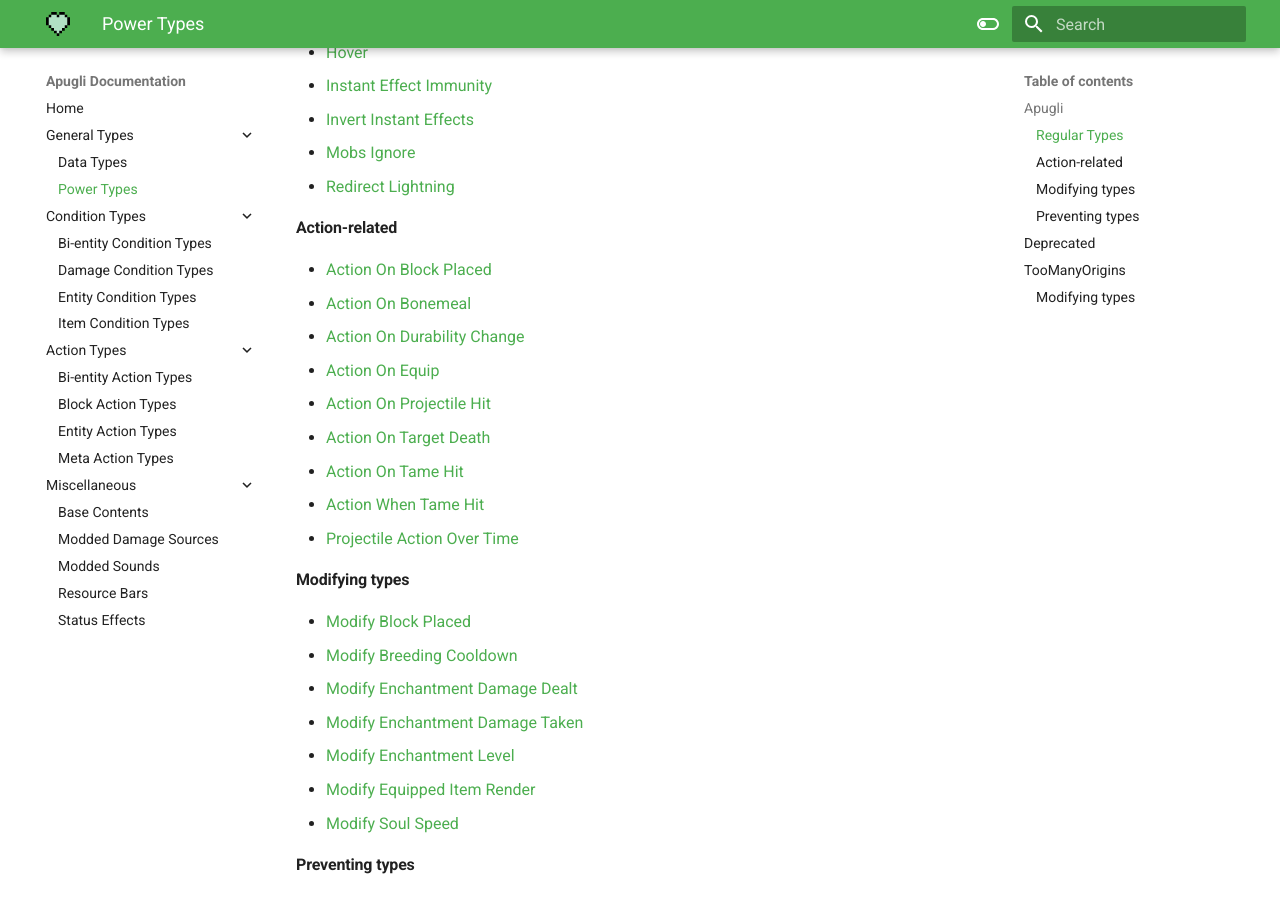
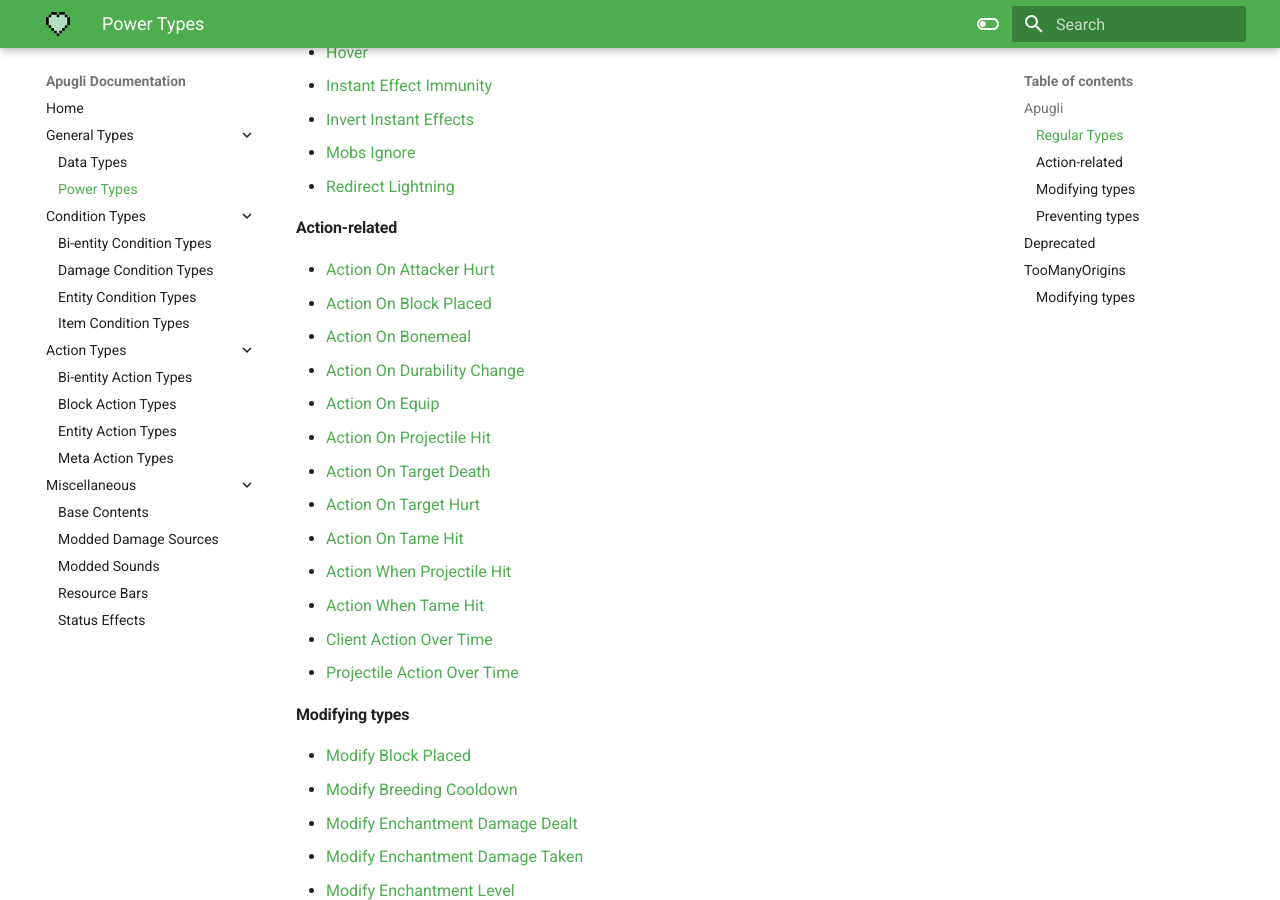
Before and after one commit to MerchantPug/apugli-docs, an MkDocs documentation site: the page built from docs/types/power_types.md, in a window 1280 px wide and 900 px high, scrolled down 719 px. Built offline with MkDocs 1.6.1 and Material for MkDocs 9.7.7, drawn with Linux system fonts in a browser that asks for light colours.

Commit message:
Add missing types to index pages.

```diff
--- a/docs/types/power_types.md
+++ b/docs/types/power_types.md
@@ -28,14 +28,18 @@ Unless stated otherwise, each power type supports a condition field that can che
 - [Redirect Lightning](redirect_lightning)
 
 #### Action-related
+- [Action On Attacker Hurt](action_on_attacker_hurt)
 - [Action On Block Placed](action_on_block_placed)
 - [Action On Bonemeal](action_on_bonemeal)
 - [Action On Durability Change](action_on_durability_change)
 - [Action On Equip](action_on_equip)
 - [Action On Projectile Hit](action_on_projectile_hit)
 - [Action On Target Death](action_on_target_death)
+- [Action On Target Hurt](action_on_target_hurt)
 - [Action On Tame Hit](action_on_tame_hit)
+- [Action When Projectile Hit](action_when_projectile_hit)
 - [Action When Tame Hit](action_when_tame_hit)
+- [Client Action Over Time](client_action_over_time)
 - [Projectile Action Over Time](projectile_action_over_time)
 
 #### Modifying types
```
Also changed, not shown: docs/types/entity_action_types.md (+1 -0 lines).
